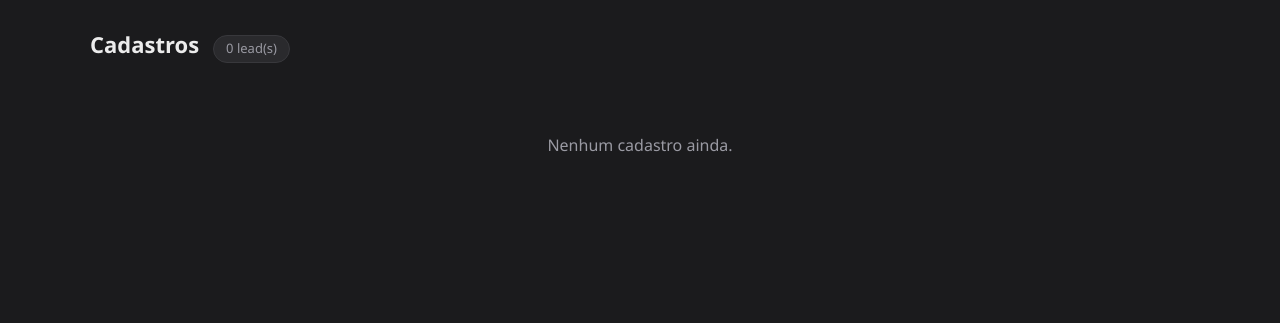
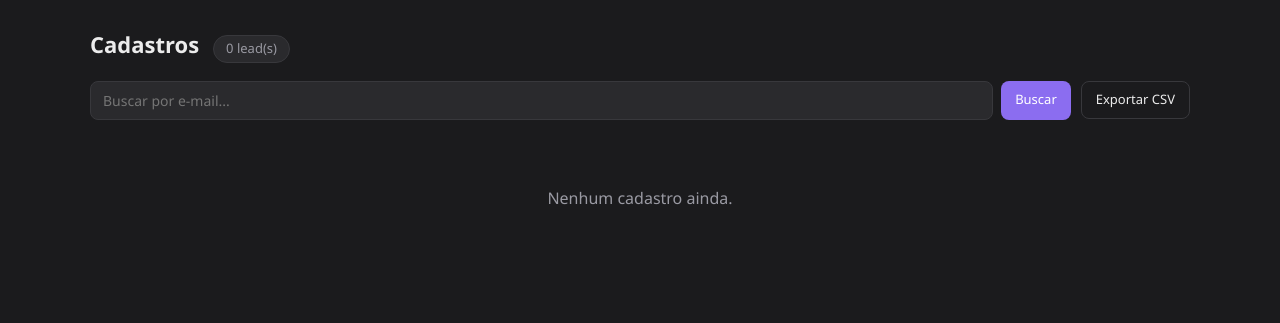
Before and after one commit to gazz-w/langflow_chat_2026, a Flask app: page /admin in a window 1280 px wide. Shown: the top 323 px of the page. Run offline with Flask 3, Linux system fonts and the light colour scheme.

Commit message:
feat: export CSV, busca por e-mail e paginação no painel
Adiciona /admin/export.csv (CSV com BOM e separador ; para abrir
limpo no Excel pt-BR, respeitando o filtro ativo). O /admin agora
filtra por e-mail (?q=) e pagina de 50 em 50 (?page=), renderizando
só a página atual — mantém a tela leve mesmo com muitos leads.

Co-Authored-By: Claude Opus 4.7 <noreply@anthropic.com>

```diff
--- a/app.py
+++ b/app.py
@@ -1,3 +1,5 @@
+import csv
+import io
 import json
 import os
 import re
@@ -6,7 +8,7 @@ from datetime import datetime, timedelta, timezone
 
 import requests
 from dotenv import load_dotenv
-from flask import Flask, jsonify, render_template, request
+from flask import Flask, Response, jsonify, render_template, request
 from limits import RateLimitItemPerDay, RateLimitItemPerHour, storage, strategies
 from werkzeug.middleware.proxy_fix import ProxyFix
 
@@ -322,12 +324,83 @@ def read_leads() -> list:
     return leads
 
 
+PAGE_SIZE = 50
+
+
+def _filter_by_email(leads: list, query: str) -> list:
+    """Filtra leads cujo e-mail contém o termo (case-insensitive)."""
+    if not query:
+        return leads
+    q = query.lower()
+    return [lead for lead in leads if q in (lead.get("email") or "").lower()]
+
+
 @app.route("/admin")
 def admin():
     if not _admin_allowed():
         return "Não encontrado", 404
-    leads = read_leads()
-    return render_template("admin.html", leads=leads, total=len(leads))
+
+    query = (request.args.get("q") or "").strip()
+    all_leads = read_leads()
+    total = len(all_leads)
+
+    leads = _filter_by_email(all_leads, query)
+    filtered = len(leads)
+
+    try:
+        page = max(1, int(request.args.get("page", "1")))
+    except ValueError:
+        page = 1
+    pages = max(1, (filtered + PAGE_SIZE - 1) // PAGE_SIZE)
+    page = min(page, pages)
+    start = (page - 1) * PAGE_SIZE
+    page_leads = leads[start:start + PAGE_SIZE]
+
+    return render_template(
+        "admin.html",
+        leads=page_leads,
+        total=total,
+        filtered=filtered,
+        query=query,
+        page=page,
+        pages=pages,
+    )
+
+
+@app.route("/admin/export.csv")
+def admin_export():
+    if not _admin_allowed():
+        return "Não encontrado", 404
+
+    query = (request.args.get("q") or "").strip()
+    leads = _filter_by_email(read_leads(), query)
+
+    buf = io.StringIO()
+    buf.write("﻿")  # BOM: faz o Excel abrir os acentos corretamente
+    writer = csv.writer(buf, delimiter=";")
+    writer.writerow([
+        "Data", "Nome", "Telefone", "E-mail", "Sessão",
+        "Consentimento comunidade", "Consentimento agências",
+        "Versão do consentimento",
+    ])
+    for lead in leads:
+        writer.writerow([
+            lead.get("ts_fmt", ""),
+            lead.get("name", ""),
+            lead.get("phone", ""),
+            lead.get("email", ""),
+            lead.get("session_id", ""),
+            "sim" if lead.get("consent_community") else "não",
+            "sim" if lead.get("consent_share_agencies") else "não",
+            lead.get("consent_version", ""),
+        ])
+
+    filename = f"leads_{datetime.now(_BRT).strftime('%Y-%m-%d')}.csv"
+    return Response(
+        buf.getvalue(),
+        mimetype="text/csv; charset=utf-8",
+        headers={"Content-Disposition": f"attachment; filename={filename}"},
+    )
 
 
 @app.route("/admin/session/<session_id>")
--- a/templates/admin.html
+++ b/templates/admin.html
@@ -16,7 +16,7 @@
       line-height: 1.5;
     }
     .wrap { max-width: 1100px; margin: 0 auto; }
-    header { display: flex; align-items: baseline; gap: 14px; margin-bottom: 22px; }
+    header { display: flex; align-items: baseline; gap: 14px; margin-bottom: 18px; }
     h1 { font-size: 22px; }
     .count {
       font-size: 13px;
@@ -26,6 +26,39 @@
       border-radius: 999px;
       padding: 3px 12px;
     }
+    .toolbar {
+      display: flex;
+      gap: 10px;
+      margin-bottom: 18px;
+      flex-wrap: wrap;
+      align-items: center;
+    }
+    .search { display: flex; gap: 8px; flex: 1; min-width: 240px; }
+    .search input {
+      flex: 1;
+      font: inherit;
+      font-size: 14px;
+      background: #2a2a2d;
+      color: #ececec;
+      border: 1px solid #38383c;
+      border-radius: 8px;
+      padding: 8px 12px;
+      outline: none;
+    }
+    .search input:focus { border-color: #8b6df0; }
+    .search button, .export {
+      font: inherit;
+      font-size: 13px;
+      cursor: pointer;
+      border-radius: 8px;
+      padding: 8px 14px;
+      text-decoration: none;
+      white-space: nowrap;
+    }
+    .search button { background: #8b6df0; color: #fff; border: none; }
+    .export { background: transparent; color: #ececec; border: 1px solid #38383c; }
+    .export:hover { background: #2a2a2d; }
+    .clear { color: #9a9aa3; font-size: 13px; align-self: center; }
     .table-wrap { overflow-x: auto; }
     table { width: 100%; border-collapse: collapse; font-size: 14px; }
     th, td {
@@ -48,6 +81,17 @@
     a { color: #8b6df0; }
     .muted { color: #9a9aa3; }
     .empty { color: #9a9aa3; padding: 48px 0; text-align: center; }
+    .pagination {
+      display: flex;
+      align-items: center;
+      justify-content: center;
+      gap: 16px;
+      margin-top: 22px;
+      font-size: 14px;
+    }
+    .pagination a { text-decoration: none; }
+    .pagination .disabled { color: #4a4a50; }
+    .pagination .pageinfo { color: #9a9aa3; }
   </style>
 </head>
 
@@ -55,8 +99,23 @@
   <div class="wrap">
     <header>
       <h1>Cadastros</h1>
-      <span class="count">{{ total }} lead(s)</span>
+      <span class="count">
+        {% if query %}{{ filtered }} de {{ total }}{% else %}{{ total }}{% endif %} lead(s)
+      </span>
     </header>
+
+    <div class="toolbar">
+      <form method="get" class="search">
+        <input type="search" name="q" value="{{ query }}"
+          placeholder="Buscar por e-mail..." autocomplete="off">
+        <button type="submit">Buscar</button>
+        {% if query %}<a class="clear" href="/admin">limpar</a>{% endif %}
+      </form>
+      <a class="export"
+        href="/admin/export.csv{% if query %}?q={{ query|urlencode }}{% endif %}">
+        Exportar CSV
+      </a>
+    </div>
 
     {% if leads %}
     <div class="table-wrap">
@@ -97,8 +156,23 @@
         </tbody>
       </table>
     </div>
+
+    {% if pages > 1 %}
+    <div class="pagination">
+      {% if page > 1 %}
+      <a href="?page={{ page - 1 }}{% if query %}&q={{ query|urlencode }}{% endif %}">← anterior</a>
+      {% else %}<span class="disabled">← anterior</span>{% endif %}
+      <span class="pageinfo">página {{ page }} de {{ pages }}</span>
+      {% if page < pages %}
+      <a href="?page={{ page + 1 }}{% if query %}&q={{ query|urlencode }}{% endif %}">próxima →</a>
+      {% else %}<span class="disabled">próxima →</span>{% endif %}
+    </div>
+    {% endif %}
+
     {% else %}
-    <p class="empty">Nenhum cadastro ainda.</p>
+    <p class="empty">
+      {% if query %}Nenhum cadastro com esse e-mail.{% else %}Nenhum cadastro ainda.{% endif %}
+    </p>
     {% endif %}
   </div>
 </body>
```
